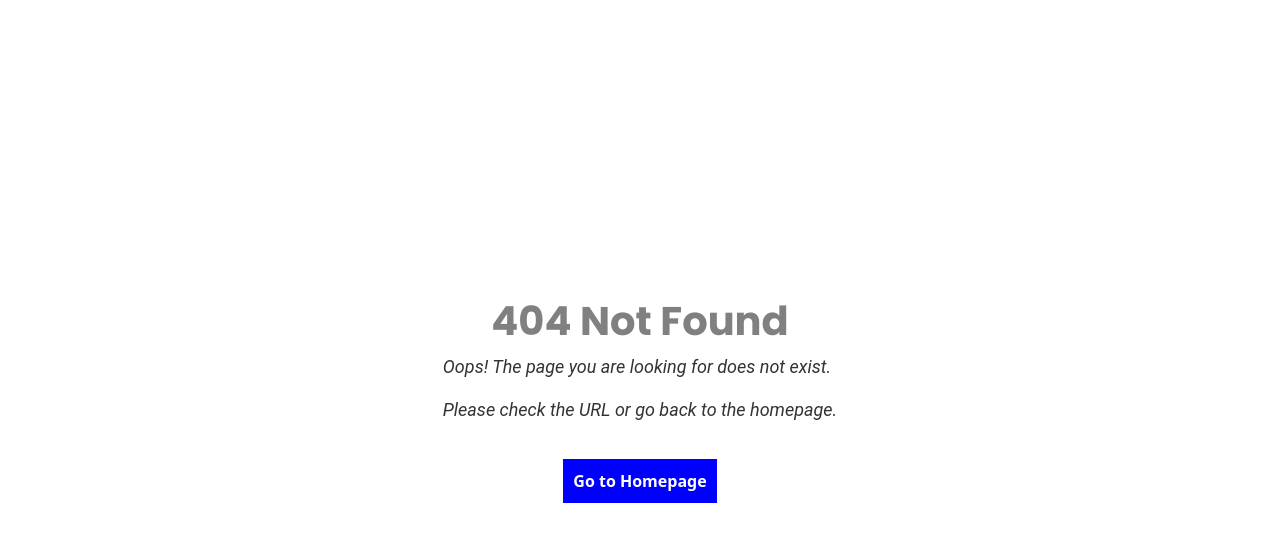
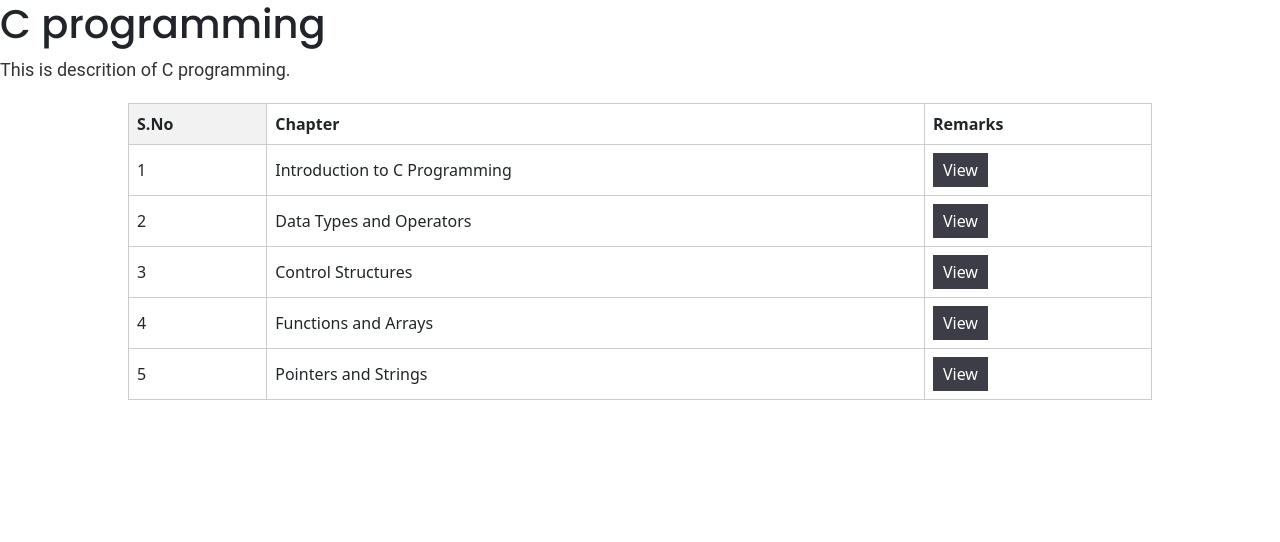
Before and after one commit to Project-Two-II/BE-Project-II, a React (Vite) app in the folder client/elabx/: page /chapterview in a window 1280 px wide. Before the commit this address had no page. Shown: the top 542 px of the page. Built offline with nearby package versions, Linux system fonts and the light colour scheme; a web font is replaced by a local one.

Commit message:
ChapterView UI

```diff
--- a/client/elabx/src/App.css
+++ b/client/elabx/src/App.css
@@ -1,6 +1,6 @@
 body {
   margin: 0;
-  font-family: system-ui, -apple-system, BlinkMacSystemFont, 'Segoe UI', Roboto, Oxygen, Ubuntu, Cantarell, 'Open Sans', 'Helvetica Neue', sans-serif
+  font-family: system-ui, -apple-system, BlinkMacSystemFont, 'Segoe UI', Roboto, Oxygen, Ubuntu, Cantarell, 'Open Sans', 'Helvetica Neue', sans-serif;
   -webkit-font-smoothing: antialiased;
   -moz-osx-font-smoothing: grayscale;
 }
--- /dev/null
+++ b/client/elabx/src/Components/ChapterView.jsx
@@ -0,0 +1,65 @@
+import React from 'react';
+
+const chapters = [
+  { id: 1, subjectId: 1, name: 'Introduction to C Programming' },
+  { id: 2, subjectId: 1, name: 'Data Types and Operators' },
+  { id: 3, subjectId: 1, name: 'Control Structures' },
+  { id: 4, subjectId: 1, name: 'Functions and Arrays' },
+  { id: 5, subjectId: 1, name: 'Pointers and Strings' },
+];
+
+const tableStyle = {
+  borderCollapse: 'collapse',
+  width: '80%',
+  margin: '20px auto',
+};
+
+const thTdStyle = {
+  border: '1px solid #ccc',
+  padding: '8px',
+  textAlign: 'left',
+};
+
+const headerStyle = {
+  backgroundColor: '#f2f2f2',
+};
+
+function ChapterList() {
+  const handleViewRemarks = (chapterId) => {
+    alert(`Viewing remarks for Chapter ${chapterId}`);
+  };
+
+  return (
+    <div>
+      <h1>C programming</h1>
+      <p>This is descrition of C programming.</p>
+      <table style={tableStyle}>
+        <thead>
+          <tr>
+            <th style={{ ...thTdStyle, ...headerStyle }}>S.No</th>
+            <th style={thTdStyle}>Chapter</th>
+            <th style={thTdStyle}>Remarks</th>
+          </tr>
+        </thead>
+        <tbody>
+          {chapters.map((chapter, index) => (
+            <tr key={chapter.id}>
+              <td style={thTdStyle}>{chapter.id}</td>
+              <td style={thTdStyle}>{chapter.name}</td>
+              <td style={thTdStyle}>
+                <button
+                  className="view-button"
+                  onClick={() => handleViewRemarks(chapter.id)}
+                >
+                  View
+                </button>
+              </td>
+            </tr>
+          ))}
+        </tbody>
+      </table>
+    </div>
+  );
+}
+
+export default ChapterList;
```
Also changed, not shown: client/elabx/src/main.jsx (+7 -0 lines).
